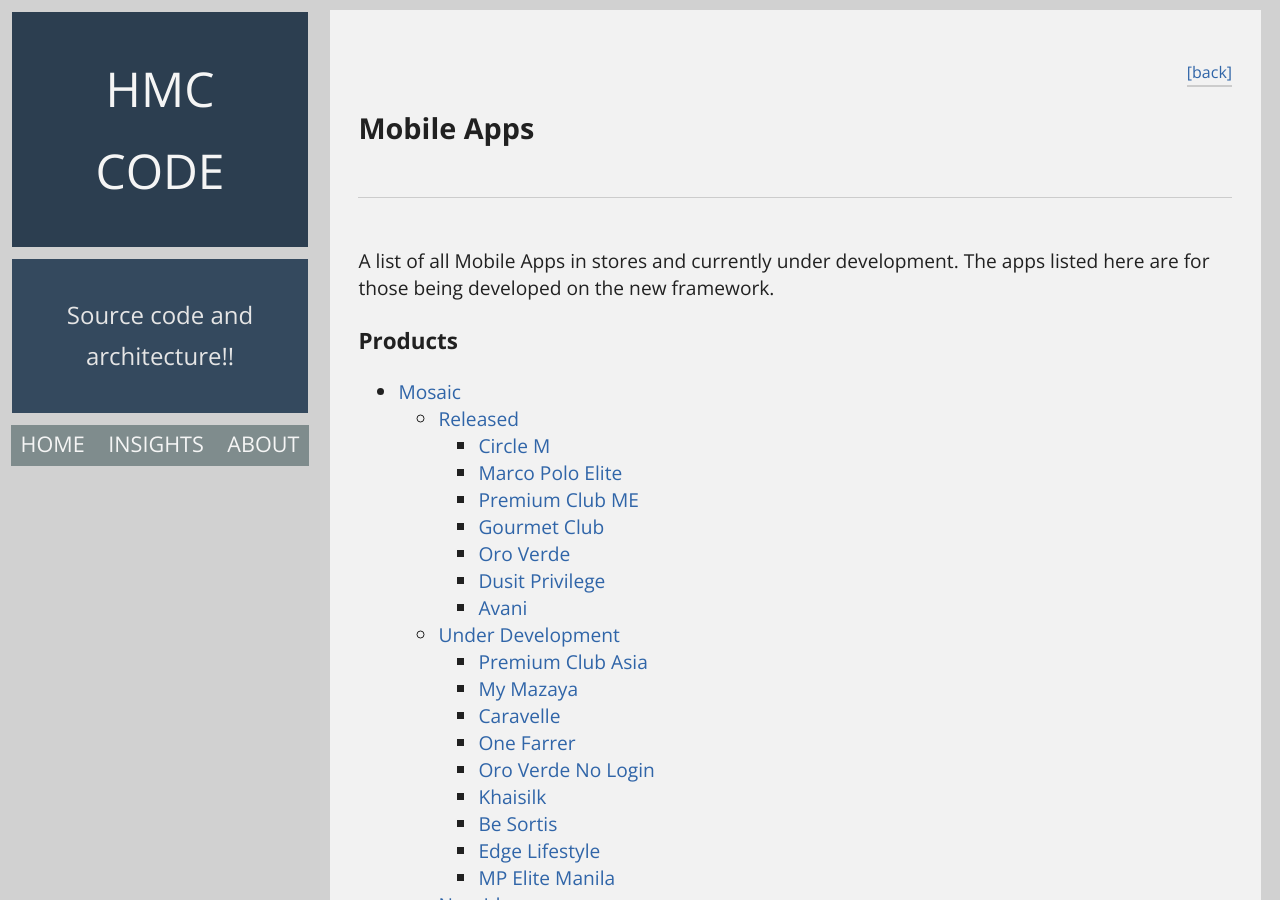
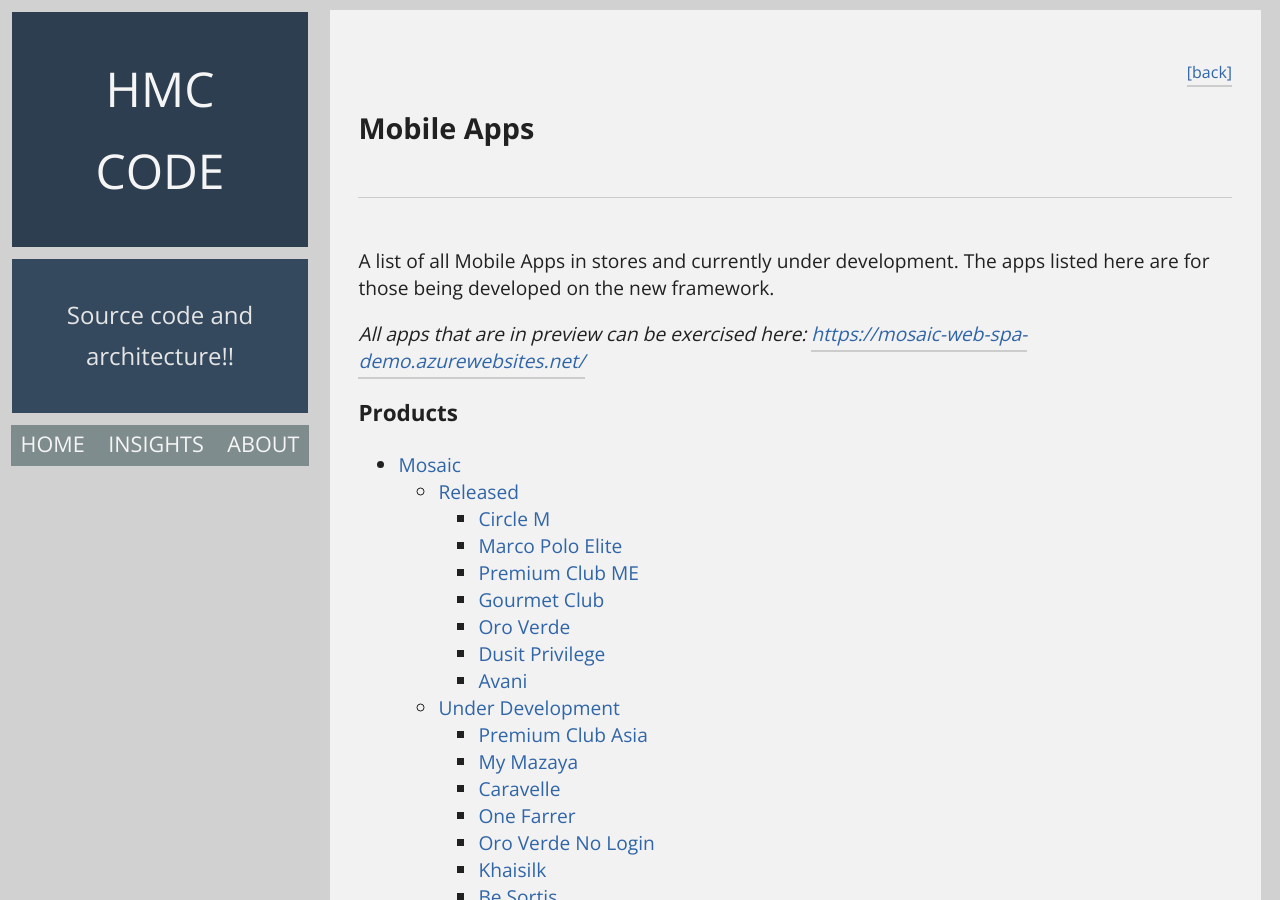
Before and after one commit to hmccode/hmccode.github.io, a Jekyll site: the page built from _posts/2016-07-23-mobile-apps.md, in a window 1280 px wide and 900 px high. Built offline with Jekyll 4.4.1, drawn with Linux system fonts in a browser that asks for light colours; nearby versions of some CDN libraries; a script that is not in the unit is left out.

Commit message:
Added the mobile apps demo link

```diff
--- a/_posts/2016-07-23-mobile-apps.md
+++ b/_posts/2016-07-23-mobile-apps.md
@@ -10,6 +10,8 @@ featured_image: /images/cover.jpg
 ---
 
 A list of all Mobile Apps in stores and currently under development. The apps listed here are for those being developed on the new framework.
+
+*All apps that are in preview can be exercised here: [https://mosaic-web-spa-demo.azurewebsites.net/](https://mosaic-web-spa-demo.azurewebsites.net/)*
 
 ### Products
 
```
